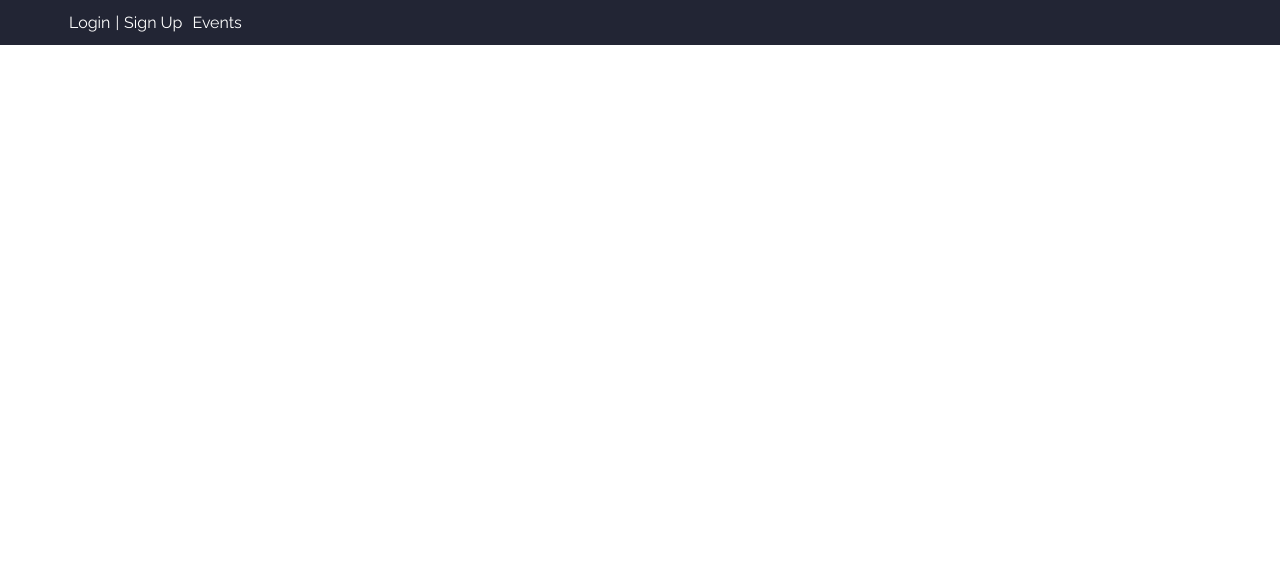
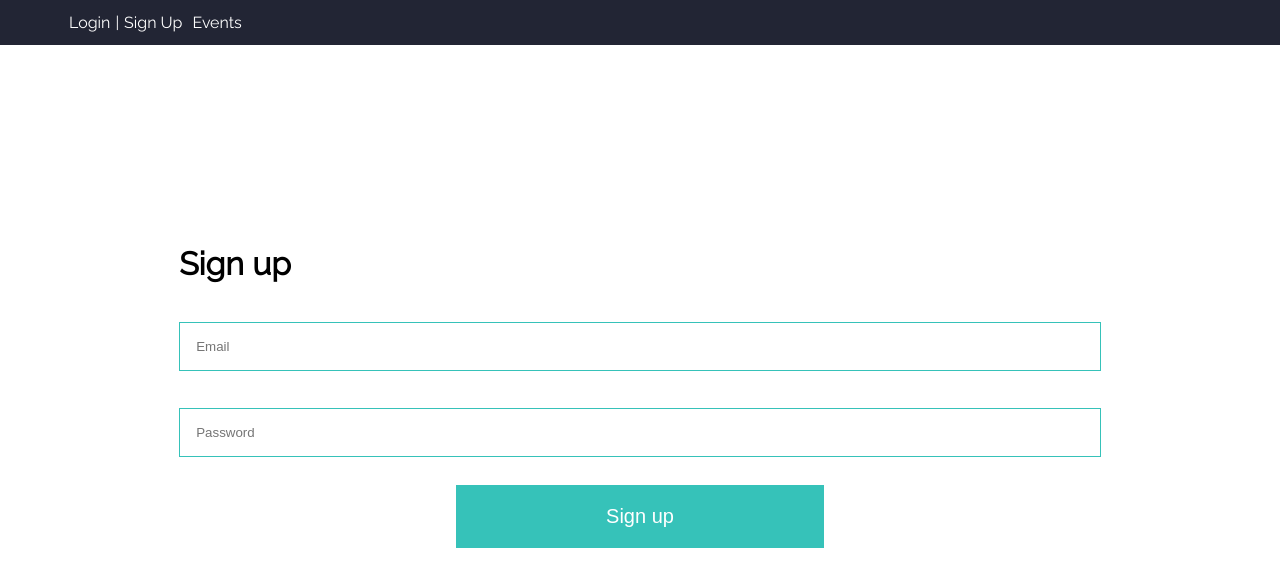
Before and after one commit to AlexTargonski/events-booking-frontend, a React (Create React App) app: page /sign_up in a window 1280 px wide. Shown: the top 586 px of the page. Built offline with nearby package versions, Linux system fonts and the light colour scheme.

Commit message:
feat: add sign up form

```diff
--- a/src/App.js
+++ b/src/App.js
@@ -9,6 +9,7 @@ import { createGlobalStyle } from 'styled-components';
 
 import HomePage              from './modules/home/pages/HomePage';
 import LoginPage             from './modules/user/pages/LoginPage';
+import SignUpPage            from './modules/user/pages/SignUpPage';
 import NavBar                from './modules/layouts/NavBar';
 import EventsPage            from './modules/events/pages/EventsPage';
 
@@ -21,9 +22,10 @@ class App extends Component {
           <GlobalStyle />
           <Switch>
             <Redirect from="/" to="/home" exact />
-            <Route path="/home"   component={HomePage} />
-            <Route path="/login"  component={LoginPage} />
-            <Route path="/events" component={EventsPage} />
+            <Route path="/home"     component={HomePage} />
+            <Route path="/login"    component={LoginPage} />
+            <Route path="/sign_up"  component={SignUpPage} />
+            <Route path="/events"   component={EventsPage} />
           </Switch>
         </Fragment>
       </BrowserRouter>
--- a/src/enzyme.js
+++ /dev/null
@@ -1,6 +0,0 @@
-import Enzyme, { configure, shallow, mount, render } from 'enzyme';
-import Adapter from 'enzyme-adapter-react-16';
-
-configure({ adapter: new Adapter() });
-export { shallow, mount, render };
-export default Enzyme;
--- a/src/modules/layouts/NavBar.js
+++ b/src/modules/layouts/NavBar.js
@@ -12,7 +12,7 @@ class LoginPage extends Component {
         <span style={{color : '#ffff'}}>
           |
         </span>
-        <NavBarLink to="/">
+        <NavBarLink to="/sign_up">
           Sign Up
         </NavBarLink>
         <NavBarLink to="/events">
--- /dev/null
+++ b/src/modules/user/forms/SignUp.js
@@ -0,0 +1,52 @@
+import React, { Component } from 'react';
+import styled               from 'styled-components';
+
+class LoginPage extends Component {
+  render() {
+    return (
+      <FormWrapper>
+        <h1>Sign up</h1>
+        <FormInput
+          placeholder='Email'
+          name="email"
+          type="email"
+        />
+        <FormInput
+          placeholder='Password'
+          name="password"
+          type="password"
+        />
+        <FormButton>
+          Sign up
+        </FormButton>
+      </FormWrapper>
+    );
+  }
+}
+
+const FormWrapper = styled.form`
+  padding        : 10%;
+  display        : flex;
+  flex-direction : column;
+`;
+
+const FormInput = styled.input`
+  margin  : 2% 0 !important;
+  border  : 1px solid #36c2b9;
+  padding : 16px;
+`;
+
+const FormButton = styled.button`
+  &&& {
+    background : #36c2b9;
+    color      : #ffff;
+    border     : none;
+    padding    : 10px;
+    padding    : 20px;
+    margin     : 1% 30%;
+    cursor     : pointer;
+    font-size  : 20px;
+   }
+`;
+
+export default LoginPage;
--- /dev/null
+++ b/src/modules/user/pages/SignUpPage.js
@@ -0,0 +1,22 @@
+import React, { Component } from 'react';
+import styled               from 'styled-components';
+
+import SignUp               from '../forms/SignUp';
+
+class SignUpPage extends Component {
+  render() {
+    return (
+      <PageWrapper>
+        <SignUp />
+      </PageWrapper>
+    )
+  }
+}
+
+const PageWrapper = styled.div`
+  display        : flex;
+  flex-direction : column;
+  padding        : 5%;
+`;
+
+export default SignUpPage;
```
Also changed, not shown: 1 other file (tests, documents, lock files or other folders).
